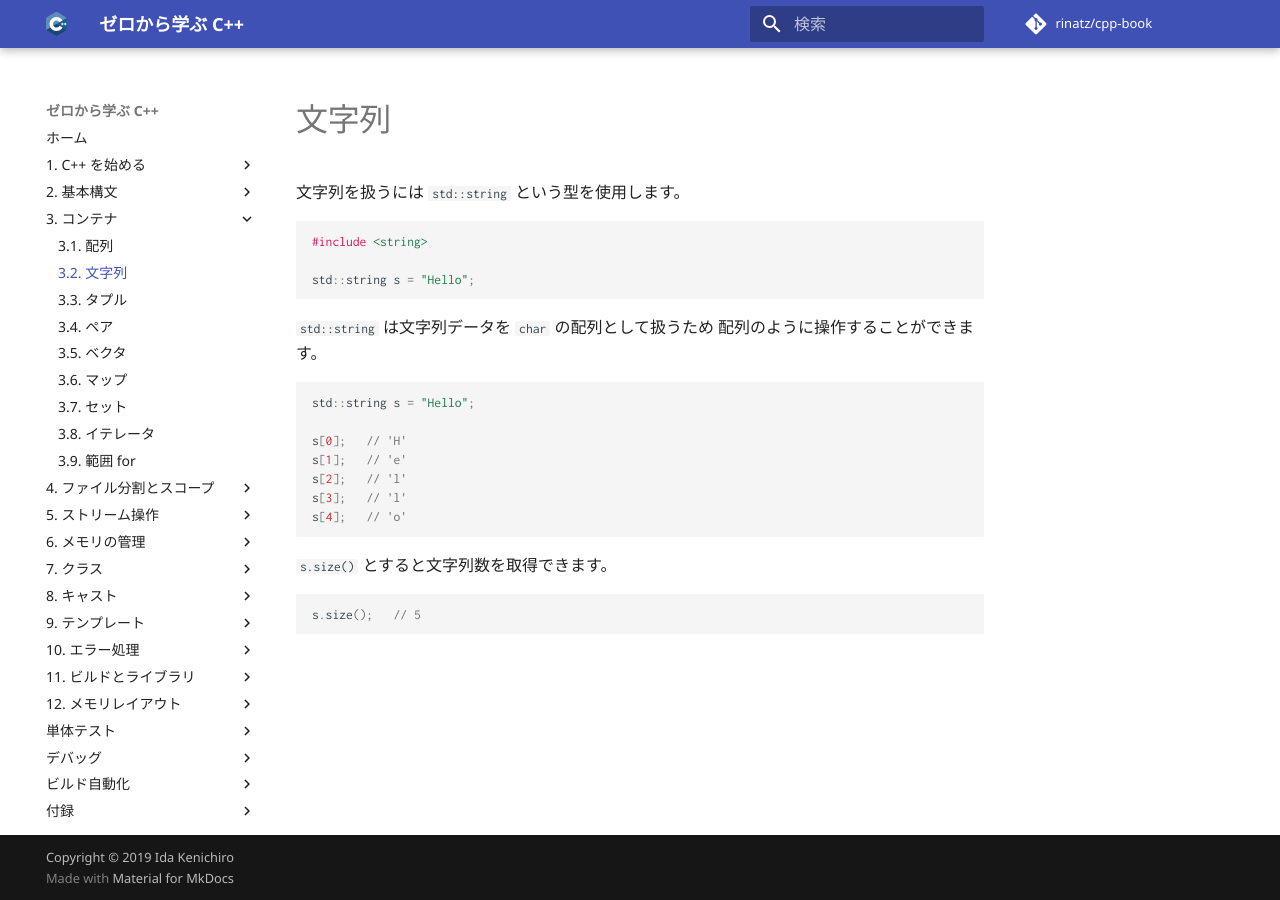
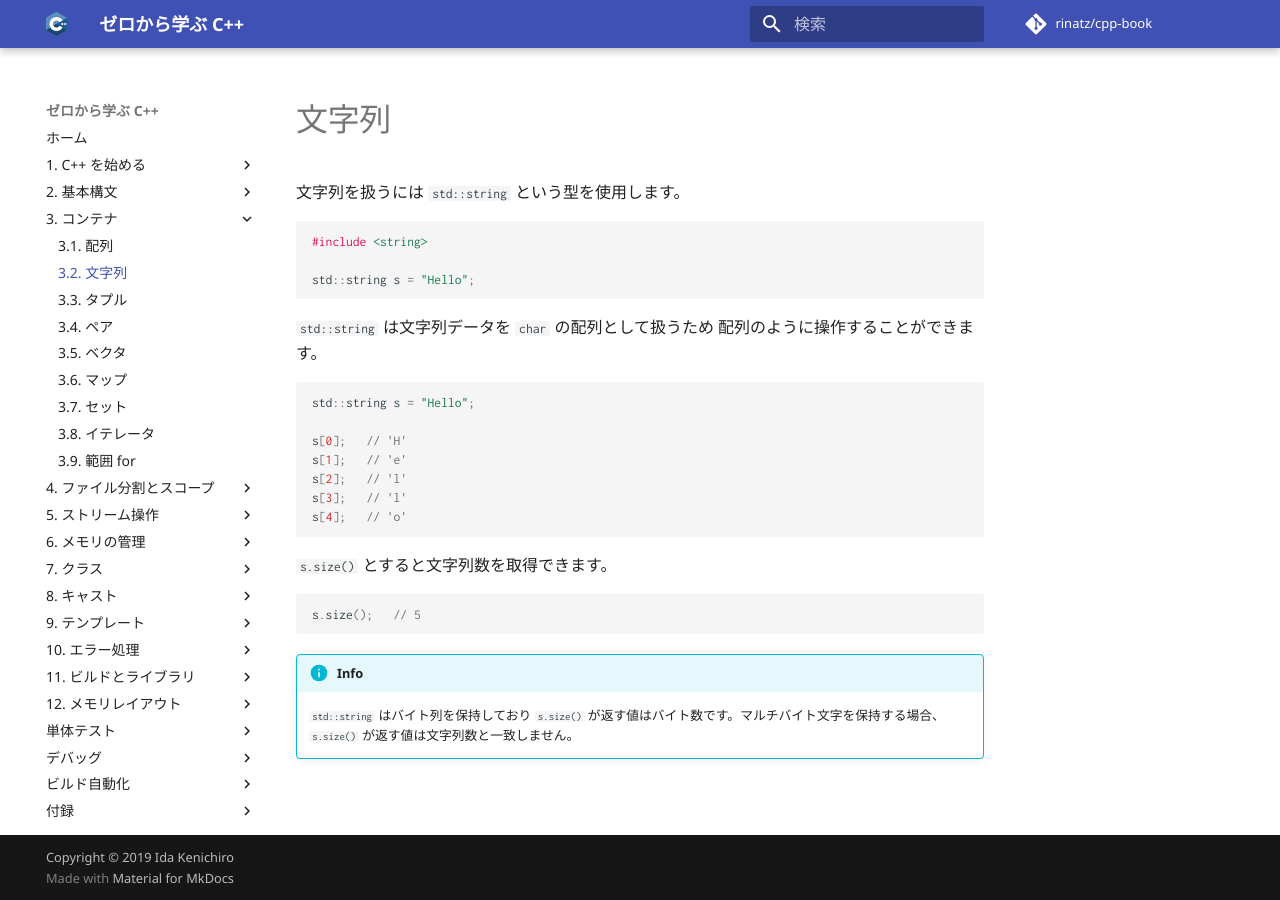
Before and after one commit to rinatz/cpp-book, an MkDocs documentation site: the page built from docs/ch03-02-strings.md, in a window 1280 px wide. Built offline with MkDocs 1.6.1 and Material for MkDocs 9.7.7, drawn with Linux system fonts in a browser that asks for light colours; comment, search, counter and statistics services are not loaded.

Commit message:
Add note about multiple byte character of size method

````diff
--- a/docs/ch03-02-strings.md
+++ b/docs/ch03-02-strings.md
@@ -26,3 +26,6 @@ s[4];   // 'o'
 ```cpp
 s.size();   // 5
 ```
+
+!!! info
+    `std::string` はバイト列を保持しており `s.size()` が返す値はバイト数です。マルチバイト文字を保持する場合、`s.size()` が返す値は文字列数と一致しません。
````
